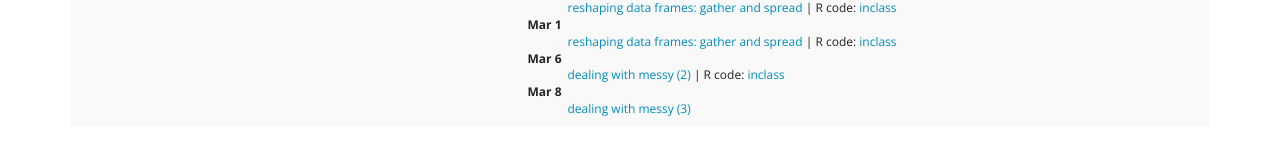
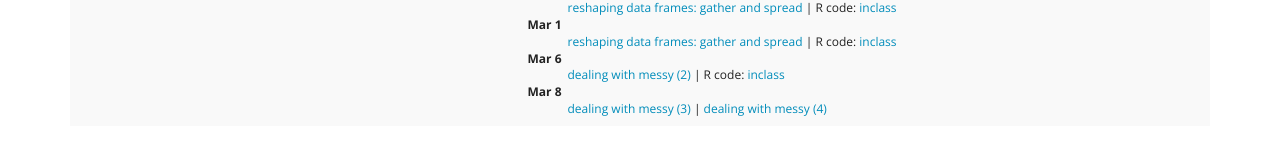
Before and after one commit to Stat480-at-ISU/Stat480-at-ISU.github.io-2019, a Jekyll site: the page built from schedule.html, in a window 1280 px wide. Shown: the part 785-929 px from the top of the page. Built offline with Jekyll 4.4.1, drawn with Linux system fonts in a browser that asks for light colours.

Commit message:
fixing link

```diff
--- a/schedule.html
+++ b/schedule.html
@@ -120,7 +120,7 @@ slides: <a href="../materials/02_reading-files/01_ascii.html" target=_blank>read
           <dd> <a href="../materials/03_tidyverse/06_tidyr.html" target=_blank>dealing with messy (2)</a>  | R code: <a href="code/mar6-inclass.R">inclass</a>
           </dd>
           <dt>Mar 8</dt>
-          <dd> <a href="../materials/03_tidyverse/07-messy-3.html" target=_blank>dealing with messy (3)</a>
+          <dd> <a href="../materials/03_tidyverse/07-messy-3.html" target=_blank>dealing with messy (3)</a> | <a href="../materials/03_tidyverse/08-messy-4.html" target=_blank>dealing with messy (4)</a>
           </dd>
           </dl>
         </td>
```
